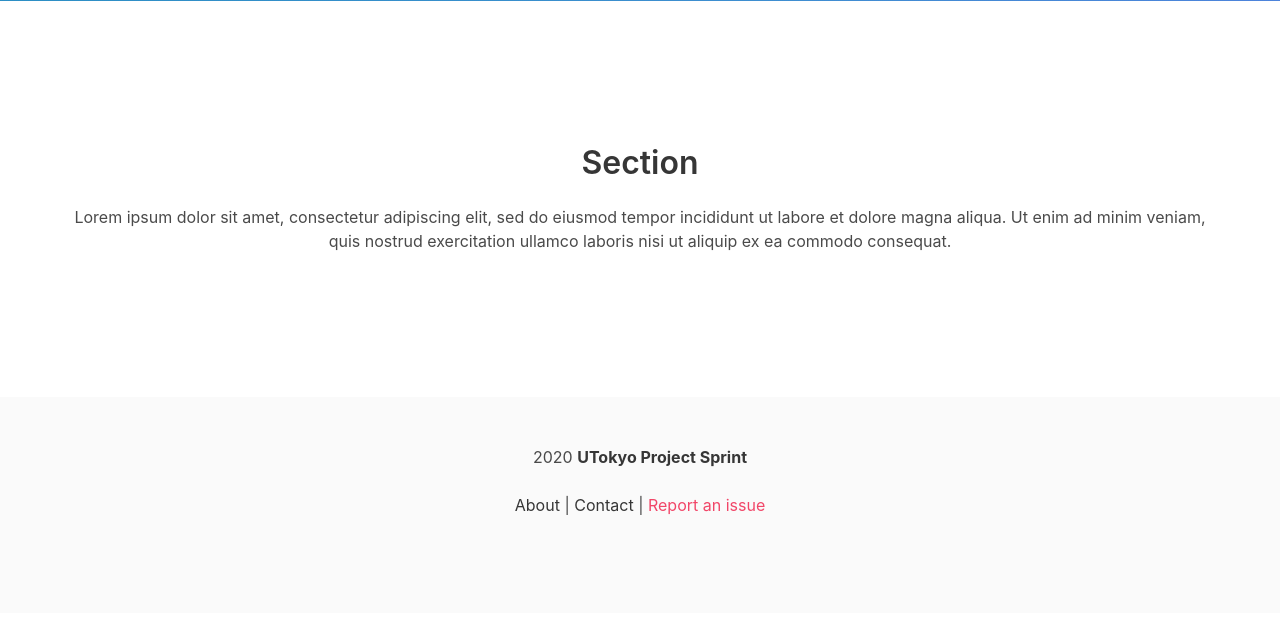
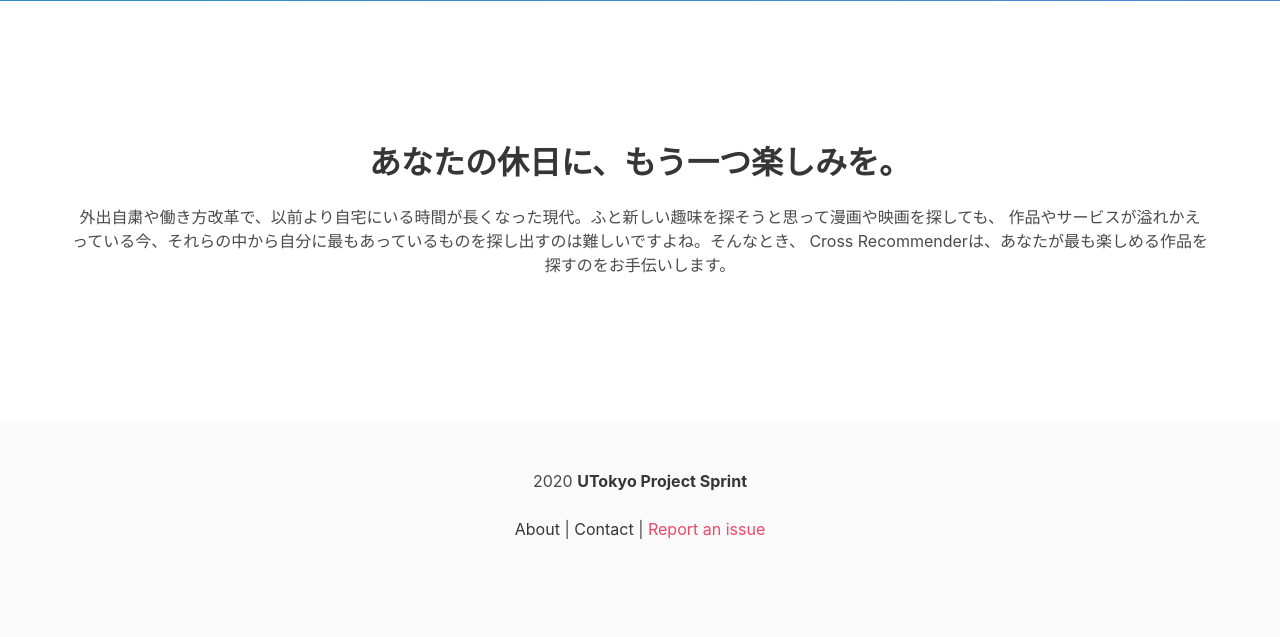
Before and after one commit to Cross-Recommender/CR_public, a Django app: page /cms/ in a window 1280 px wide. Shown: the part 468-1105 px from the top of the page. Before the commit the page ends 983 px from the top, so only its background shows below. Run offline with Django 3.2, Linux system fonts and the light colour scheme; some libraries are stand-ins or nearby versions.

Commit message:
リンクの貼り直し

```diff
--- a/cms/templates/cms/top.html
+++ b/cms/templates/cms/top.html
@@ -14,7 +14,7 @@
                 </button>
             </a>
             {% if user.is_authenticated %}
-            <a href="/mkdata/1">
+            <a href="/mkdata/start">
                 <button class="button is-info is-inverted is-outlined">
                     <strong>データ入力はこちら</strong>
                 </button>
@@ -29,8 +29,10 @@
 <section class="section is-medium">
     <div class="container">
         <div class="has-text-centered">
-            <h1 class="title">Section</h1>
-            <p>Lorem ipsum dolor sit amet, consectetur adipiscing elit, sed do eiusmod tempor incididunt ut labore et dolore magna aliqua. Ut enim ad minim veniam, quis nostrud exercitation ullamco laboris nisi ut aliquip ex ea commodo consequat.</p>
+            <h1 class="title">あなたの休日に、もう一つ楽しみを。</h1>
+            <p>外出自粛や働き方改革で、以前より自宅にいる時間が長くなった現代。ふと新しい趣味を探そうと思って漫画や映画を探しても、
+            作品やサービスが溢れかえっている今、それらの中から自分に最もあっているものを探し出すのは難しいですよね。そんなとき、
+                Cross Recommenderは、あなたが最も楽しめる作品を探すのをお手伝いします。</p>
         </div>
     </div>
 </section>
```
